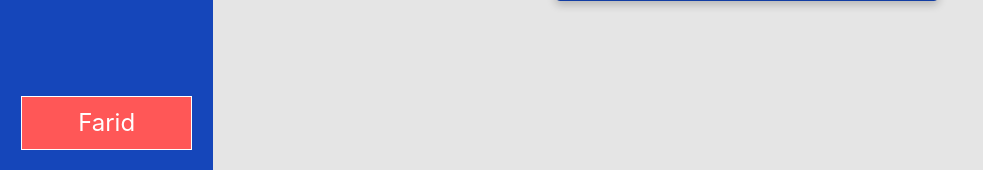
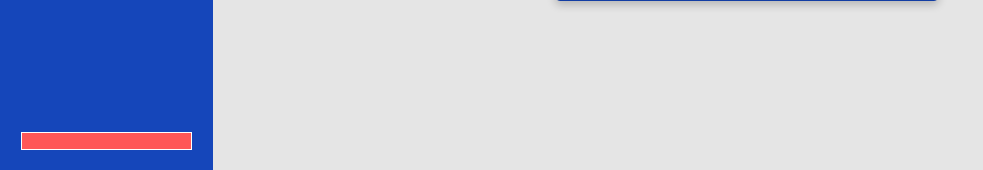
Before and after one commit to frdvndb/BencanaTracker, a CodeIgniter 4 app: template app/Views/laporan.php in a window 1280 px wide. Shown: the part 630-800 px from the top of the page, without its empty margins (0-983 px from the left). Run offline with PHP 8.4 and a stand-in for CodeIgniter, Linux system fonts and the light colour scheme; the template is opened without the code that fills it, so the values that code supplies are empty; some libraries are stand-ins or nearby versions.

Commit message:
Update laporan

```diff
--- a/app/Controllers/GMapController.php
+++ b/app/Controllers/GMapController.php
@@ -83,7 +83,9 @@ class GMapController extends Controller
 
     public function laporan()
     {
-        return view('laporan');
+        return view('laporan', [
+            "username" => session()->get('username')
+        ]);
     }
 
     public function notifikasi()
--- a/app/Views/laporan.php
+++ b/app/Views/laporan.php
@@ -200,7 +200,7 @@
                         <li class="nav-item"><a class="nav-link" href="<?= base_url('login'); ?>">Logout</a></li>
                     </div>
                     <div class="bottom-sidebar">
-                        <li class="nav-item"><a class="nav-link" href="<?= base_url(''); ?>">Farid</a></li>
+                        <li class="nav-item"><a class="nav-link" href="<?= base_url(''); ?>"><?= $username ?></a></li>
                     </div>
                 </ul>
             </div>
```
